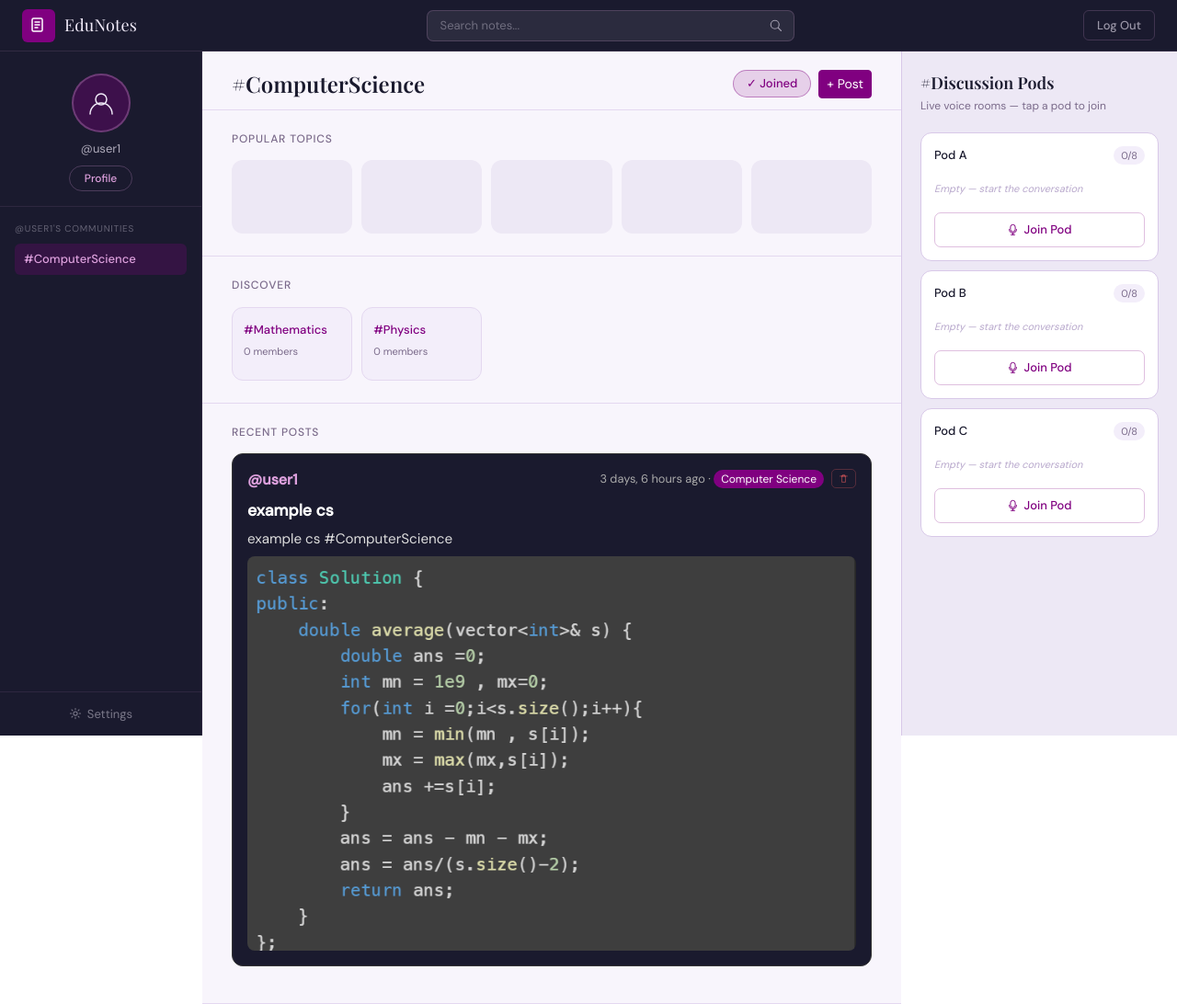
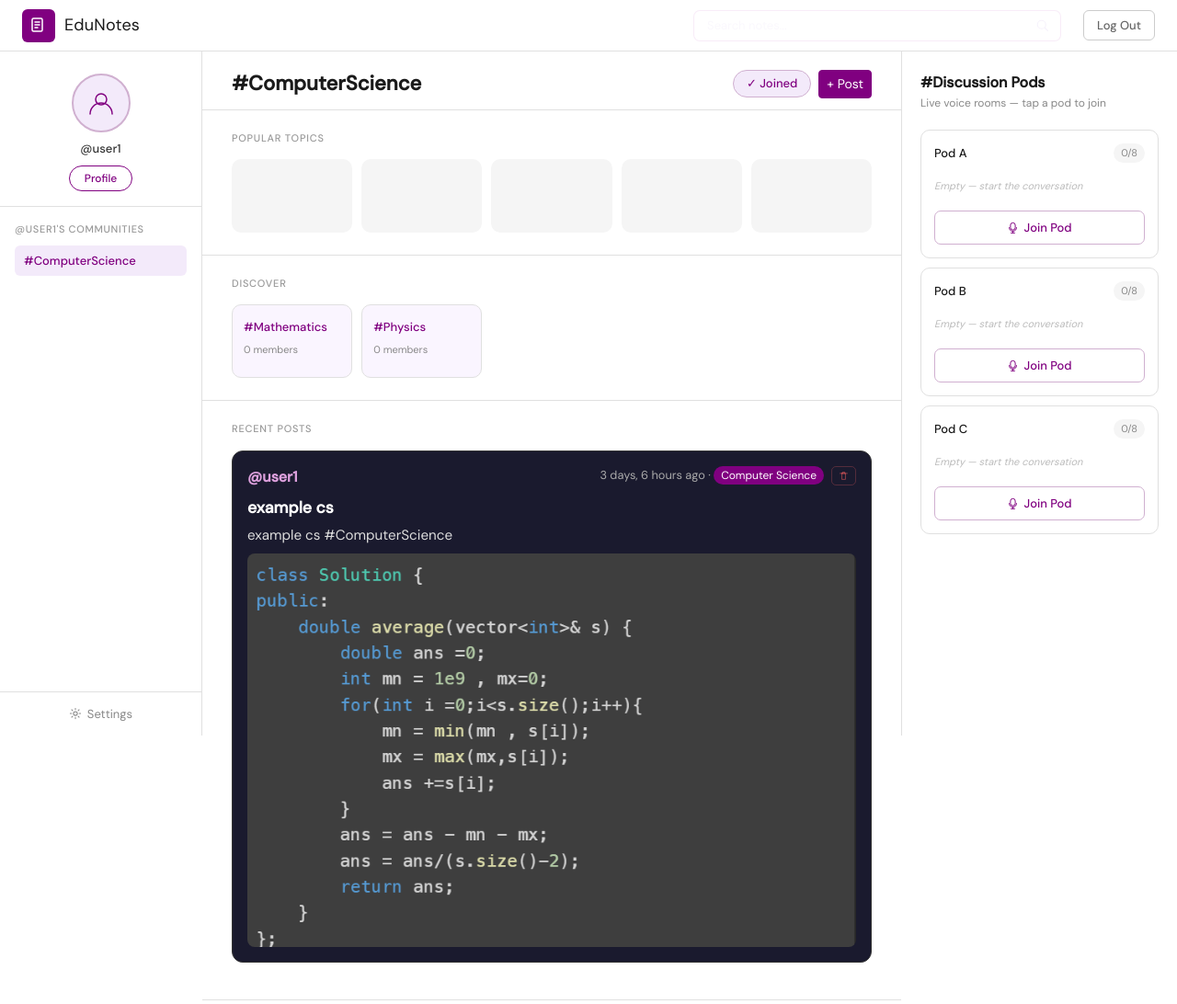
Before and after one commit to crzles/proj1App, a Django app: page /communities/ in a window 1280 px wide. Shown: the whole page at 92% size. Run offline with Django 5.2, Linux system fonts and the light colour scheme; a user stored in the database is signed in; data comes from the database, SQL or seed files in the repository; both versions use the stored data as it was after the commit; data that the repository does not hold is empty.

Commit message:
updated css styles

```diff
--- a/proj1/settings.py
+++ b/proj1/settings.py
@@ -121,3 +121,5 @@ STATIC_URL = '/static/'
 
 MEDIA_URL = '/media/'
 MEDIA_ROOT = os.path.join(BASE_DIR, 'media')
+
+LOGIN_URL = '/login/'
--- a/proj1/urls.py
+++ b/proj1/urls.py
@@ -15,7 +15,7 @@ Including another URLconf
     2. Add a URL to urlpatterns:  path('blog/', include('blog.urls'))
 """
 from django.contrib import admin
-from django.urls import path, include
+from django.urls import path
 from proj1App import views
 from django.conf import settings
 from django.conf.urls.static import static
@@ -24,7 +24,6 @@ from django.conf.urls.static import static
 #path('URL', views.function, name='nickname') views is views.py
 urlpatterns = [
     path('admin/', admin.site.urls),
-    path('', include('proj1App.urls')),
     path('', views.index, name='index'),
     path('signup/', views.signup, name='signup'),
     path('login/', views.login, name='login'),
--- a/proj1App/static/proj1App/css/communities.css
+++ b/proj1App/static/proj1App/css/communities.css
@@ -3,6 +3,7 @@
     min-height: 100vh;
     padding-top: 56px;
     font-family: 'DM Sans', sans-serif;
+    background-color: white;
 }
 
 /* ── Left sidebar ── */
@@ -10,8 +11,8 @@
 .cm-sidebar {
     width: 220px;
     flex-shrink: 0;
-    background-color: #1a1a2e;
-    border-right: 1px solid rgba(221, 160, 221, 0.1);
+    background-color: white;
+    border-right: 1px solid #e0e0e0;
     display: flex;
     flex-direction: column;
     position: fixed;
@@ -27,7 +28,7 @@
     flex-direction: column;
     align-items: center;
     padding: 1.5rem 1rem 1rem;
-    border-bottom: 1px solid rgba(221, 160, 221, 0.1);
+    border-bottom: 1px solid #e0e0e0;
     gap: 8px;
 }
 
@@ -35,33 +36,37 @@
     width: 64px;
     height: 64px;
     border-radius: 50%;
-    background-color: rgba(128, 0, 128, 0.35);
-    border: 2px solid rgba(221, 160, 221, 0.3);
+    background-color: #f3eafa;
+    border: 2px solid #d0b0d0;
     display: flex;
     align-items: center;
     justify-content: center;
 }
 
+.cm-avatar svg circle,
+.cm-avatar svg path {
+    stroke: purple;
+}
+
 .cm-username {
     font-size: 13px;
-    color: rgba(240, 234, 248, 0.7);
-    font-weight: 400;
+    color: #333;
+    font-weight: 500;
 }
 
 .cm-profile-btn {
     font-size: 12px;
     font-weight: 500;
-    color: plum;
+    color: purple;
     text-decoration: none;
     padding: 4px 16px;
-    border: 1px solid rgba(221, 160, 221, 0.25);
+    border: 1px solid purple;
     border-radius: 20px;
-    transition: background-color 0.18s, border-color 0.18s;
+    transition: background-color 0.18s;
 }
 
 .cm-profile-btn:hover {
-    background-color: rgba(221, 160, 221, 0.1);
-    border-color: plum;
+    background-color: #f3eafa;
 }
 
 .cm-sidebar-section {
@@ -70,12 +75,12 @@
 }
 
 .cm-sidebar-heading {
-    font-size: 10px;
-    letter-spacing: 0.08em;
+    font-size: 11px;
+    letter-spacing: 0.06em;
     text-transform: uppercase;
-    color: rgba(240, 234, 248, 0.35);
+    color: #999;
     margin: 0 0 0.6rem;
-    font-weight: 400;
+    font-weight: 500;
 }
 
 .cm-community-list {
@@ -92,19 +97,19 @@
     padding: 7px 10px;
     border-radius: 6px;
     font-size: 13px;
-    color: rgba(240, 234, 248, 0.65);
+    color: #444;
     text-decoration: none;
     transition: background-color 0.15s, color 0.15s;
 }
 
 .cm-community-link:hover {
-    background-color: rgba(221, 160, 221, 0.08);
-    color: plum;
+    background-color: #f3eafa;
+    color: purple;
 }
 
 .cm-community-link.active {
-    background-color: rgba(128, 0, 128, 0.25);
-    color: plum;
+    background-color: #f3eafa;
+    color: purple;
     font-weight: 500;
 }
 
@@ -142,13 +147,13 @@
     justify-content: center;
     padding: 14px;
     font-size: 13px;
-    color: rgba(240, 234, 248, 0.45);
+    color: #888;
     text-decoration: none;
-    border-top: 1px solid rgba(221, 160, 221, 0.1);
+    border-top: 1px solid #e0e0e0;
     transition: color 0.15s;
 }
 
-.cm-settings-btn:hover { color: plum; }
+.cm-settings-btn:hover { color: purple; }
 
 /* ── Center main ── */
 
@@ -156,39 +161,37 @@
     flex: 1;
     margin-left: 220px;
     margin-right: 300px;
-    padding: 0;
     min-width: 0;
-    background-color: #f8f5fc;
+    background-color: white;
 }
 
 .cm-main-header {
     padding: 1.25rem 2rem 0.75rem;
-    border-bottom: 1px solid #e4d8f0;
-    background-color: #f8f5fc;
+    border-bottom: 1px solid #e0e0e0;
+    background-color: white;
     position: sticky;
     top: 56px;
     z-index: 10;
 }
 
 .cm-main-title {
-    font-family: 'Playfair Display', serif;
-    font-size: 24px;
+    font-size: 22px;
     font-weight: 600;
-    color: #1a1a2e;
+    color: #1a1a1a;
     margin: 0;
 }
 
 .cm-section {
     padding: 1.5rem 2rem;
-    border-bottom: 1px solid #e4d8f0;
+    border-bottom: 1px solid #e0e0e0;
 }
 
 .cm-section-title {
-    font-size: 12px;
+    font-size: 11px;
     font-weight: 500;
     letter-spacing: 0.07em;
     text-transform: uppercase;
-    color: #7a6a8a;
+    color: #999;
     margin: 0 0 1rem;
 }
 
@@ -199,38 +202,74 @@
 }
 
 .cm-topic-card {
-    background-color: #fff;
-    border: 1px solid #e4d8f0;
-    border-radius: 12px;
+    background-color: white;
+    border: 1px solid #e0e0e0;
+    border-radius: 10px;
     padding: 14px 12px;
     display: flex;
     flex-direction: column;
     gap: 6px;
     text-decoration: none;
-    transition: border-color 0.18s, box-shadow 0.18s, transform 0.15s;
+    transition: border-color 0.18s, box-shadow 0.18s;
     min-height: 80px;
 }
 
 .cm-topic-card:hover {
-    border-color: plum;
-    box-shadow: 0 2px 12px rgba(128, 0, 128, 0.08);
-    transform: translateY(-1px);
+    border-color: purple;
+    box-shadow: 0 2px 8px rgba(128, 0, 128, 0.08);
 }
 
-.cm-topic-card--discover  { background-color: #f3eefa; }
-.cm-topic-card--empty     { background-color: #ede8f5; border-color: transparent; pointer-events: none; }
+.cm-topic-card--discover  { background-color: #faf5ff; }
+.cm-topic-card--empty     { background-color: #f5f5f5; border-color: transparent; pointer-events: none; }
 
 .cm-topic-tag   { font-size: 13px; font-weight: 500; color: purple; }
-.cm-topic-count { font-size: 11px; color: #7a6a8a; }
-.cm-posts       { display: flex; flex-direction: column; gap: 0; }
+.cm-topic-count { font-size: 11px; color: #888; }
+.cm-posts       { display: flex; flex-direction: column; }
 
-/* ── Right panel — Discussion Pods ── */
+/*  Join/Leave buttons*/
+
+.cm-join-btn {
+    background-color: white;
+    border: 1px solid purple;
+    color: purple;
+    font-size: 13px;
+    font-weight: 500;
+    padding: 4px 14px;
+    border-radius: 20px;
+    transition: background-color 0.18s, color 0.18s;
+    cursor: pointer;
+}
+
+.cm-join-btn:hover {
+    background-color: purple;
+    color: white;
+}
+
+.cm-leave-btn {
+    background-color: #f3eafa;
+    border: 1px solid #d0b0d0;
+    color: purple;
+    font-size: 13px;
+    font-weight: 500;
+    padding: 4px 14px;
+    border-radius: 20px;
+    transition: background-color 0.18s, color 0.18s, border-color 0.18s;
+    cursor: pointer;
+}
+
+.cm-leave-btn:hover {
+    background-color: #ffeaea;
+    border-color: red;
+    color: red;
+}
+
+/* Discussion Pods */
 
 .cm-pods-panel {
     width: 300px;
     flex-shrink: 0;
-    background-color: #ede8f5;
-    border-left: 1px solid #d8c8e8;
+    background-color: white;
+    border-left: 1px solid #e0e0e0;
     position: fixed;
     top: 56px;
     right: 0;
@@ -243,16 +282,15 @@
 }
 
 .cm-pods-title {
-    font-family: 'Playfair Display', serif;
-    font-size: 18px;
+    font-size: 16px;
     font-weight: 600;
-    color: #1a1a2e;
+    color: #1a1a1a;
     margin: 0 0 4px;
 }
 
 .cm-pods-sub {
     font-size: 12px;
-    color: #7a6a8a;
+    color: #888;
     margin: 0 0 1.25rem;
 }
 
@@ -264,19 +302,19 @@
 }
 
 .cm-pod {
-    background-color: #fff;
-    border: 1px solid #d8c8e8;
-    border-radius: 12px;
+    background-color: white;
+    border: 1px solid #e0e0e0;
+    border-radius: 10px;
     padding: 14px;
     display: flex;
     flex-direction: column;
     gap: 10px;
-    transition: border-color 0.18s, box-shadow 0.18s;
+    transition: border-color 0.18s;
 }
 
 .cm-pod--active {
     border-color: purple;
-    box-shadow: 0 0 0 3px rgba(128, 0, 128, 0.1);
+    box-shadow: 0 0 0 3px rgba(128, 0, 128, 0.08);
 }
 
 .cm-pod-header {
@@ -285,12 +323,12 @@
     align-items: center;
 }
 
-.cm-pod-name  { font-size: 13px; font-weight: 500; color: #1a1a2e; }
+.cm-pod-name  { font-size: 13px; font-weight: 500; color: #1a1a1a; }
 
 .cm-pod-count {
     font-size: 11px;
-    color: #7a6a8a;
-    background-color: #f3eefa;
+    color: #888;
+    background-color: #f5f5f5;
     padding: 2px 8px;
     border-radius: 20px;
 }
@@ -317,7 +355,7 @@
     color: purple;
 }
 
-.cm-pod-empty { font-size: 11px; color: #b8a8cc; font-style: italic; }
+.cm-pod-empty { font-size: 11px; color: #bbb; font-style: italic; }
 
 .cm-pod-join-btn {
     display: flex;
@@ -325,10 +363,9 @@
     justify-content: center;
     width: 100%;
     padding: 8px;
-    background-color: transparent;
-    border: 1px solid rgba(128, 0, 128, 0.25);
+    background-color: white;
+    border: 1px solid #d0b0d0;
     border-radius: 7px;
-    font-family: 'DM Sans', sans-serif;
     font-size: 13px;
     font-weight: 500;
     color: purple;
@@ -389,43 +424,6 @@
 }
 
 .cm-mic-leave:hover { background-color: rgba(221, 160, 221, 0.1); }
-
-.cm-join-btn {
-    background-color: transparent;
-    border: 1px solid purple;
-    color: purple;
-    font-size: 13px;
-    font-family: 'DM Sans', sans-serif;
-    font-weight: 500;
-    padding: 4px 14px;
-    border-radius: 20px;
-    transition: background-color 0.18s, color 0.18s;
-}
-
-.cm-join-btn:hover {
-    background-color: purple;
-    color: white;
-}
-
-.cm-leave-btn {
-    background-color: rgba(128, 0, 128, 0.15);
-    border: 1px solid rgba(128, 0, 128, 0.4);
-    color: purple;
-    font-size: 13px;
-    font-family: 'DM Sans', sans-serif;
-    font-weight: 500;
-    padding: 4px 14px;
-    border-radius: 20px;
-    transition: background-color 0.18s, color 0.18s, border-color 0.18s;
-}
-
-.cm-leave-btn:hover {
-    background-color: rgba(255, 100, 100, 0.1);
-    border-color: rgb(255, 100, 100);
-    color: rgb(255, 100, 100);
-}
-
-/* ── Responsive ── */
 
 @media (max-width: 1100px) {
     .cm-main { margin-right: 0; }
--- a/proj1App/static/proj1App/css/style.css
+++ b/proj1App/static/proj1App/css/style.css
@@ -58,17 +58,17 @@ body {
 }
 
 .en-brand-name {
-    font-family: 'Playfair Display', serif;
+    font-family: 'DM Sans', sans-serif;
     font-size: 22px;
-    color: #f0eaf8;
+    color: #1a1a1a;
     letter-spacing: 0.01em;
 }
 
 .en-brand-name--dark {
-    color: #1a1a2e;
+    color: #1a1a1a;
 }
 
-/*  NAVBAR (shared — home + communities) */
+/*  navbar */
 
 .en-navbar {
     position: fixed;
@@ -76,35 +76,43 @@ body {
     left: 0;
     right: 0;
     height: 56px;
-    background-color: #1a1a2e;
+    background-color: white;
+    border-bottom: 1px solid #e0e0e0;
     display: flex;
     align-items: center;
     justify-content: space-between;
     padding: 0 1.5rem;
     z-index: 1001;
-    border-bottom: 1px solid rgba(221, 160, 221, 0.12);
+}
+
+.en-navbar .en-brand {
+    flex: 1;
 }
 
 .en-navbar .en-brand-name {
     font-size: 18px;
-    color: #f0eaf8;
+    color: #1a1a1a;
 }
 
 .en-navbar-logout {
-    font-family: 'DM Sans', sans-serif;
+    flex: 1;
+    display: flex;
+    justify-content: flex-end;
+    max-width: fit-content;
+    margin-left: auto;
     font-size: 13px;
     font-weight: 500;
-    color: rgba(240, 234, 248, 0.6);
+    color: #666;
     text-decoration: none;
     padding: 6px 14px;
-    border: 1px solid rgba(221, 160, 221, 0.2);
+    border: 1px solid #ccc;
     border-radius: 6px;
     transition: color 0.18s, border-color 0.18s;
 }
 
 .en-navbar-logout:hover {
-    color: plum;
-    border-color: plum;
+    color: purple;
+    border-color: purple;
 }
 
 /* POST CARDS (shared — home + communities) */
--- a/proj1App/templates/proj1App/auth_base.html
+++ b/proj1App/templates/proj1App/auth_base.html
@@ -5,7 +5,6 @@
 
 {% block content %}
 <div class="en-login-page en-login-page--form-only">
-  <div class="en-panel-right">
     <div class="en-form-wrap">
 
       <a href="/" class="en-brand" style="margin-bottom:2rem; display:inline-flex;">
@@ -35,6 +34,5 @@
       <p class="en-signup-link">{% block auth_footer %}{% endblock %}</p>
 
     </div>
-  </div>
 </div>
 {% endblock %}
--- a/proj1App/urls.py
+++ b/proj1App/urls.py
@@ -1,7 +1,6 @@
 # url for home page
 
 from django.urls import path
-from . import views
 
 urlpatterns = [
     path('', views.home, name ='home'),
```
Also changed, not shown: other parts of proj1App/static/proj1App/css/communities.css (+13 -15 lines), proj1App/models.py (+1 -16 lines), proj1App/static/proj1App/css/auth.css (+74 -191 lines), proj1App/static/proj1App/css/home.css (+29 -31 lines), proj1App/templates/proj1App/index.html (+1 -52 lines), db.sqlite3.
